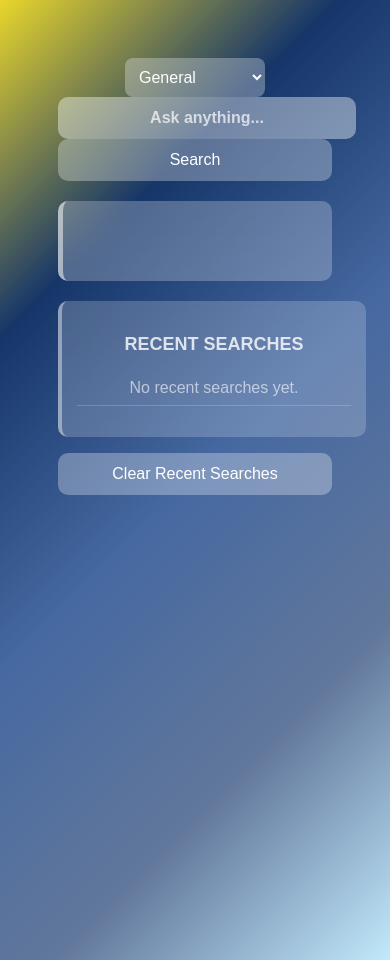
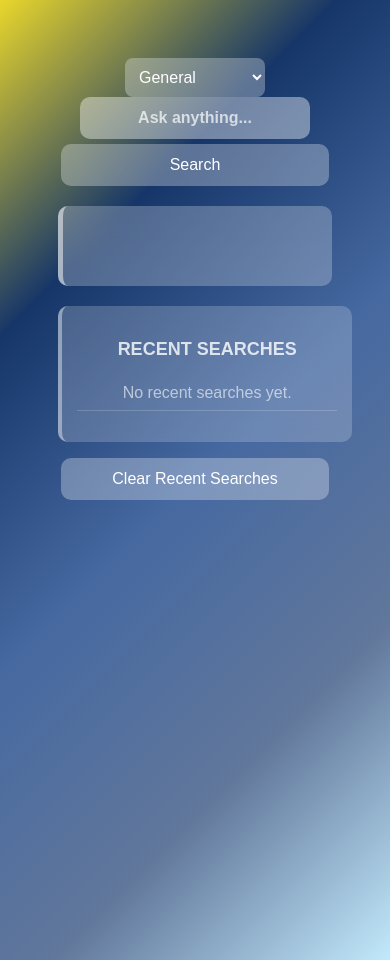
Before and after one commit to KodiR2005/MyGPT, a plain HTML site: page index.html in a window 390 px wide. Drawn offline with Linux system fonts and the light colour scheme.

Commit message:
Update style.css

```diff
--- a/style.css
+++ b/style.css
@@ -148,17 +148,18 @@ button:hover {
 }
 
 /* Responsive Design */
-@media (max-width: 600px) {
+@media (max-width: 1000px) {
     .input-container {
         flex-direction: column;
     }
 
     input {
-        width: 100%;
+        width: 75%;
+        margin-bottom: 5px;
     }
 
     button {
-        width: 100%;
+        width: 98%;
     }
 }
 
@@ -171,7 +172,7 @@ button:hover {
     background: rgba(255, 255, 255, 0.2);
     border-left: 4px solid rgba(255, 255, 255, 0.4);
     color: white;
-    width: 100%;
+    width: 95%;
     max-width: 1745px;
 }
 
```
